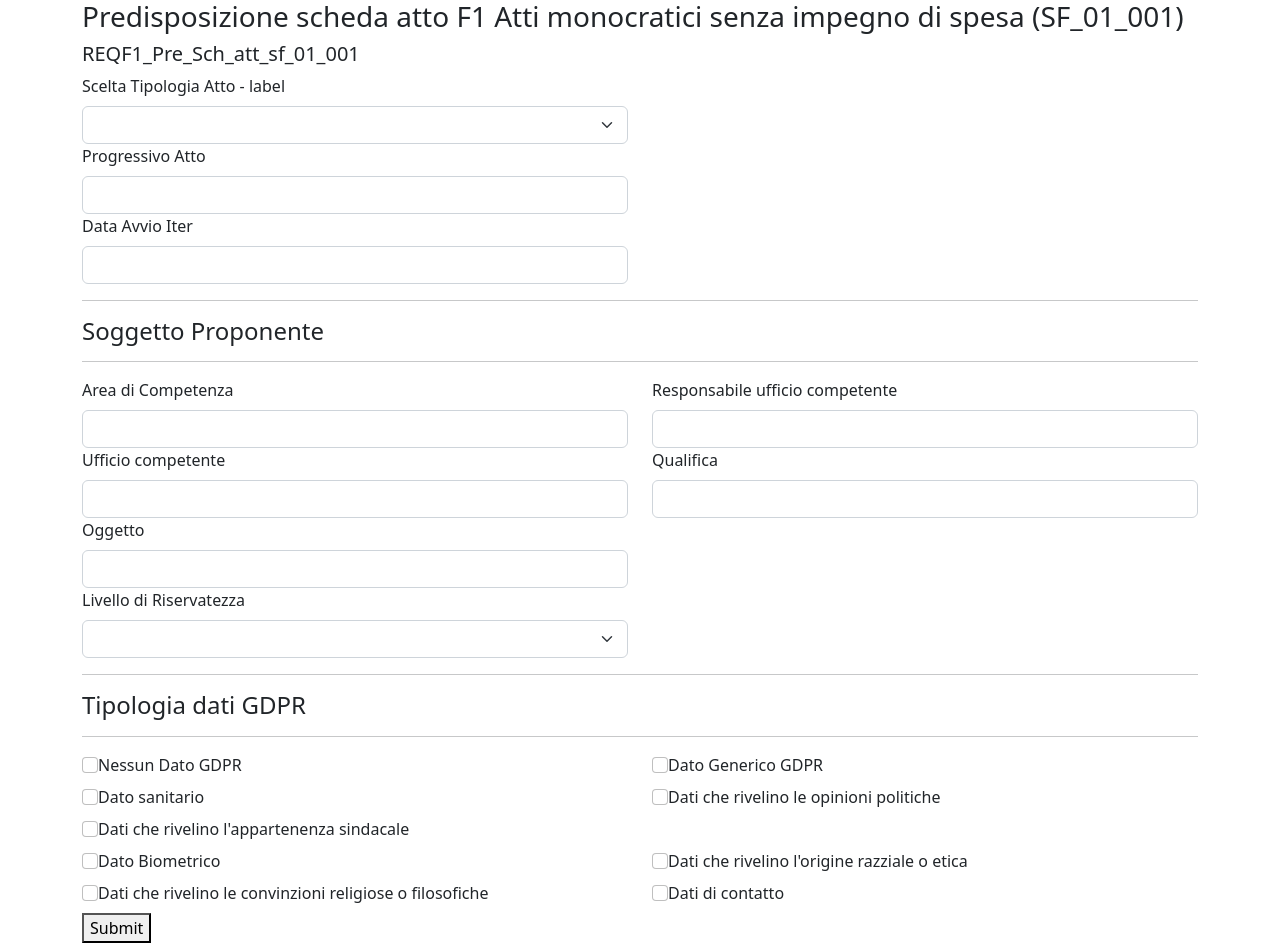
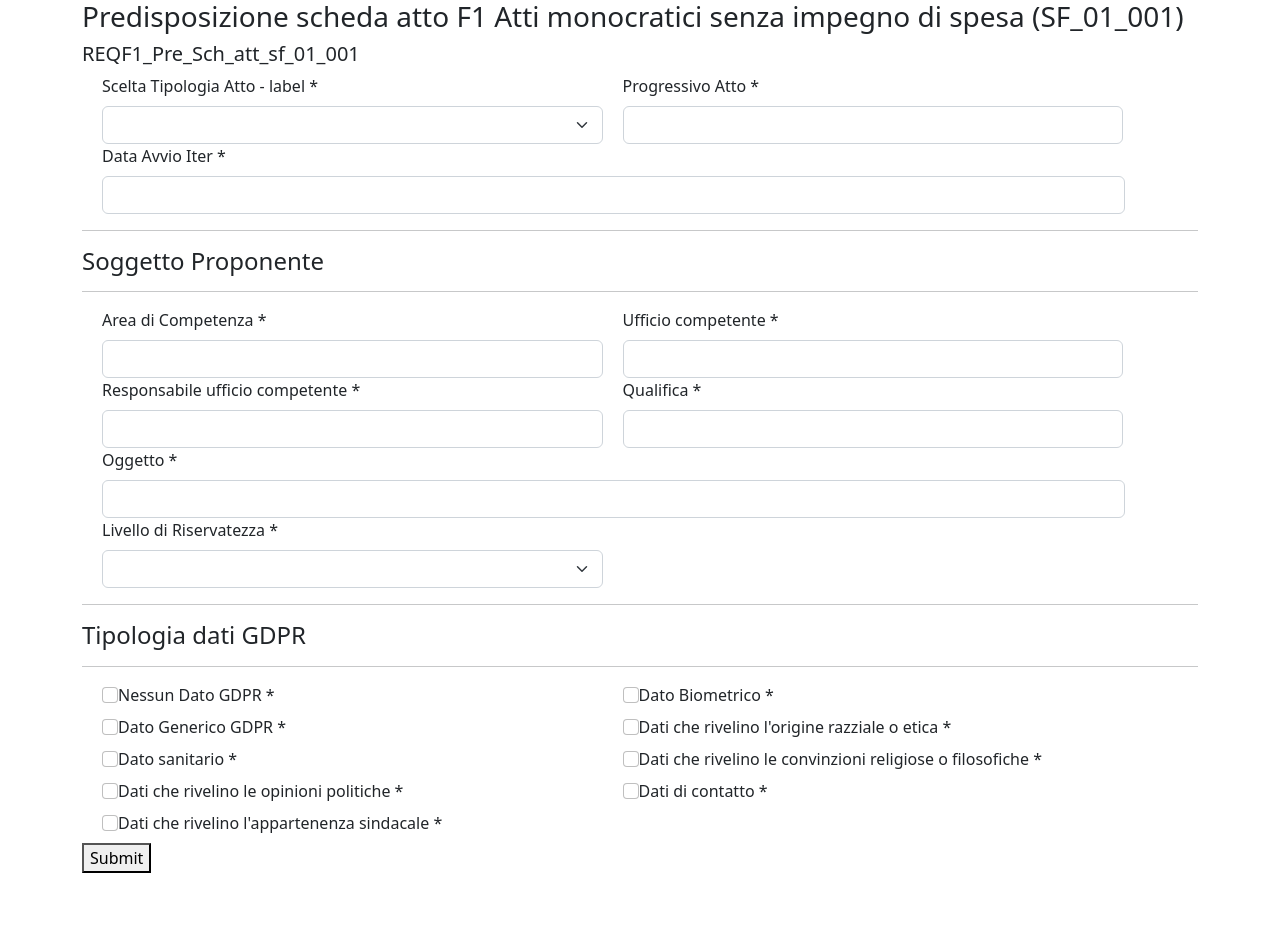
Before and after one commit to ValerioPinsone/dynamicFormTest, an Angular app: page / in a window 1280 px wide. After the commit the page ends 873 px from the top, so only its background shows below. Built offline with nearby package versions, Linux system fonts and the light colour scheme.

Commit message:
Mapping Json un botto quasi fatto

```diff
--- a/src/app/components/json-form/json-form.component.css
+++ b/src/app/components/json-form/json-form.component.css
@@ -1,3 +1,11 @@
-.container{
+.inputContainer2{
+    width: 47%;
+    display: inline-flex;
+    margin-left: 8px;
+}
 
+.inputContainer1{
+    width: 93.8%;
+    display: inline-flex;
+    margin-left: 8px;
 }
--- a/src/app/components/json-form/json-form.component.html
+++ b/src/app/components/json-form/json-form.component.html
@@ -8,39 +8,33 @@
         <h4> {{parag.name}}</h4>
         <hr>
       </div>
-        <div class="row" *ngFor="let x of createArray(countKey(parag.fields));index as i;">
-                <div class="col-sm-6" *ngFor="let y of createArray(parag?.fields[i+1].length);index as j;"  >
+        <div class="row inputContainer{{parag.numberOfColumns}}" *ngFor="let x of createArray(countKey(parag.fields));index as i;">
+                <div class="col-sm-12" *ngFor="let y of createArray(parag?.fields[i+1].length);index as j;"  >
 
-                  <div>
                     <div *ngIf="controlType(parag?.fields[i+1][j]) == 'dropdown'">
-                      <label class="form-label">{{parag?.fields[i+1][j]?.name}}</label>
-                      <select class="form-select ">
-                        <option value=""></option>
-                      </select>
+                      <label class="form-label">{{parag?.fields[i+1][j]?.name}} *</label>
+                      <select class="form-select"> <option value=""></option></select>
                     </div>
-                  </div>
 
-                  <div >
                     <div *ngIf="controlType(parag?.fields[i+1][j]) == 'string'">
-                      <label class="form-label">{{parag?.fields[i+1][j]?.name}}</label>
+                      <label class="form-label">{{parag?.fields[i+1][j]?.name}} *</label>
                       <input class="form-control"  [formControlName]="parag?.fields[i+1][j].id" type="text">
                     </div>
-                  </div>
 
-                  <div >
+
+
                     <div *ngIf="controlType(parag?.fields[i+1][j]) == 'text'">
-                      <label class="form-label">{{parag?.fields[i+1][j]?.name}}</label>
+                      <label class="form-label">{{parag?.fields[i+1][j]?.name}} *</label>
                       <input class="form-control" [formControlName]="parag?.fields[i+1][j].id" type="text">
                     </div>
-                  </div>
 
-                  <div >
+
+
                     <div *ngIf="controlType(parag?.fields[i+1][j]) == 'boolean'">
                       <input class="form-check-input" [formControlName]="parag?.fields[i+1][j].id" type="checkbox">
-                      <label class="form-label">{{parag?.fields[i+1][j]?.name}}</label>
+                      <label class="form-label">{{parag?.fields[i+1][j]?.name}} *</label>
+                    </div>
 
-                    </div>
-                  </div>
 
                 </div>
         </div>
--- a/src/app/components/json-form/json-form.component.ts
+++ b/src/app/components/json-form/json-form.component.ts
@@ -67,10 +67,7 @@ export class JsonFormComponent implements OnChanges {
     }
   }
 
-  onSubmit() {
-    console.log('Form valid: ', this.myForm.valid);
-    console.log('Form values: ', this.myForm.value);
-  }
+  onSubmit() {console.log('Form valid: ', this.myForm.valid); console.log('Form values: ', this.myForm.value);}
 
   countKey(array: number){return Object.keys(array).length}
 
```
